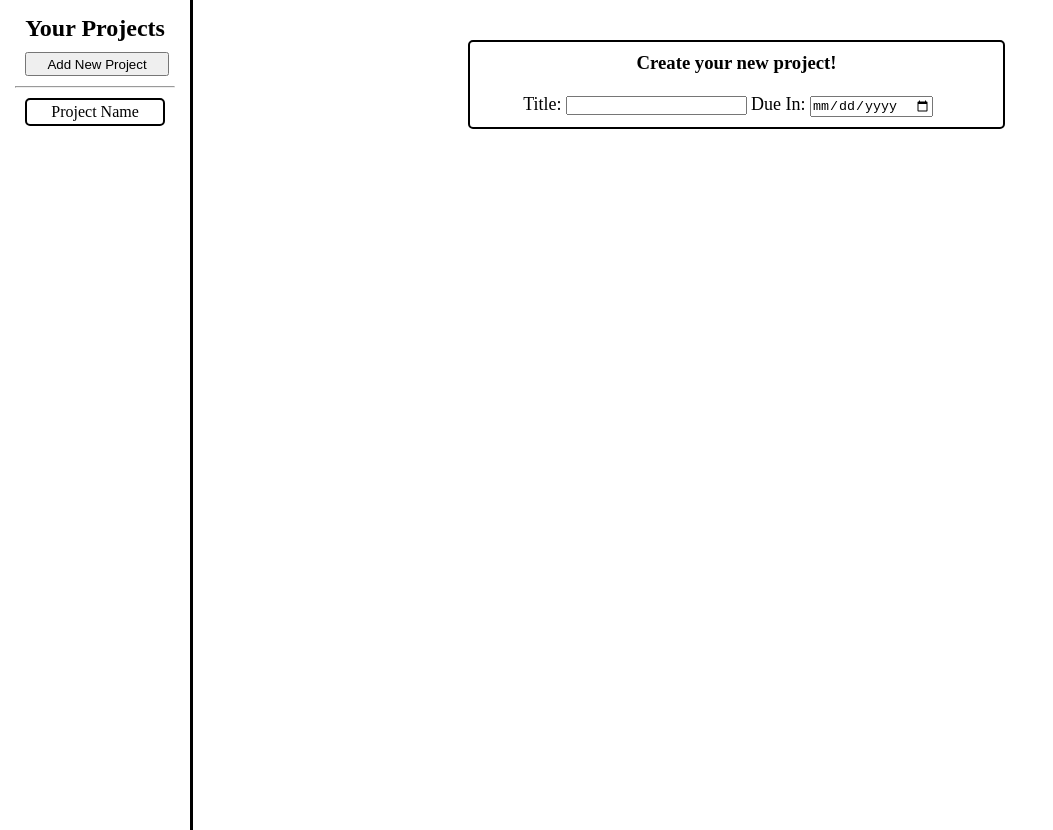
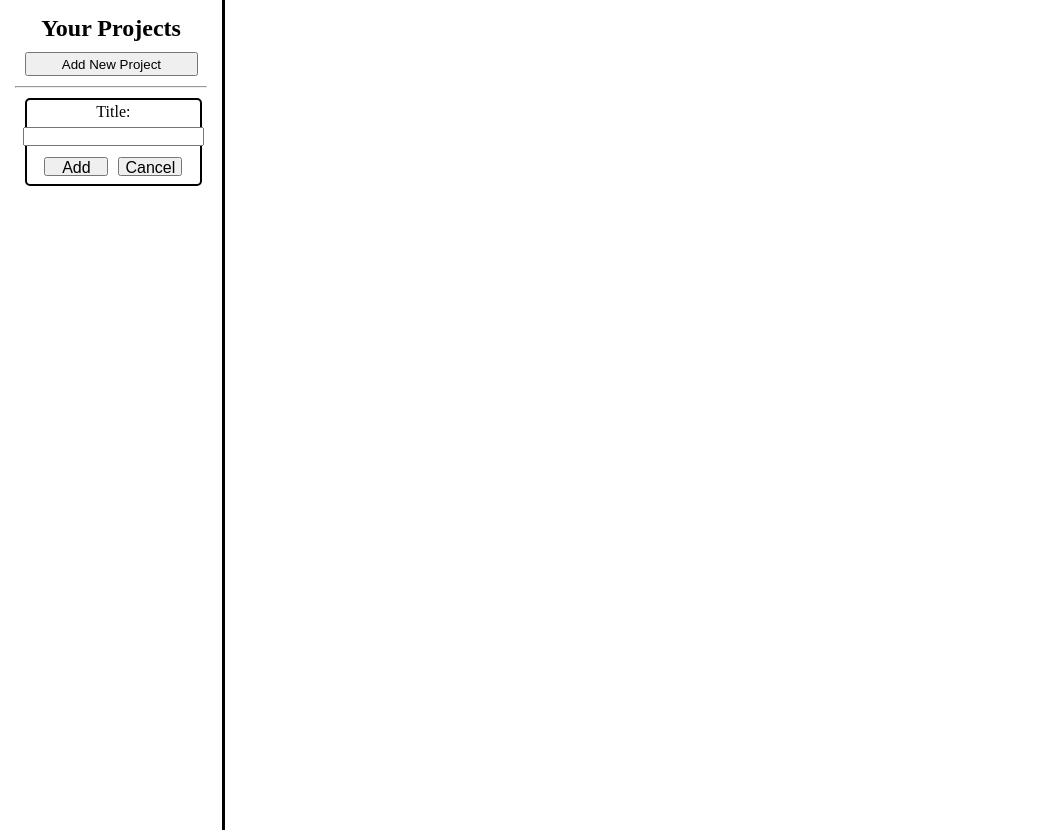
Before and after one commit to Rafa-BP/ToDoList-Project, a website built with webpack: page src/template.html in a window 1280 px wide. Both pictures are taken after a click on the button "Add New Project". Shown: the whole page, without its empty margins (0-1053 px from the left). Built offline with nearby package versions, Linux system fonts and the light colour scheme.

Commit message:
Starter prompt for adding new project.

```diff
--- a/package.json
+++ b/package.json
@@ -4,6 +4,8 @@
     "build": "npx webpack"
   },
   "devDependencies": {
+    "eslint": "^9.39.2",
+    "prettier": "^3.8.0",
     "webpack": "^5.104.1",
     "webpack-cli": "^6.0.1",
     "webpack-dev-server": "^5.2.3"
--- a/src/DOMhandler.js
+++ b/src/DOMhandler.js
@@ -1,18 +1,73 @@
+
+import { CreateNewProject } from "./DataHandler";
 
 const projectsContainer = document.getElementById("projects-container")
+const main = document.getElementById("container-main")
 
 function AppendProject(project) {
     projectsContainer.appendChild(project);
 }
 
-export function CreateProjectElement(title) {
-    let newProject = document.createElement("nav");
+export function ClearProjects() {
+    projectsContainer.innerHTML = "";
+}
+
+export function CreateProjects() {
+
+};
+
+function CreateProjectElement(title) {
+    let newProject = document.createElement("button");
     newProject.id = "project";
-
-    let newTitle = document.createElement("p");
-    newTitle.textContent = title;
-
-    newProject.appendChild(newTitle);
+    newProject.textContent = title;
 
     AppendProject(newProject);
 };
+
+export function CreateProjectPrompt() {
+    let newPrompt = document.createElement("section");
+    newPrompt.id = "newProjectPrompt";
+
+    let titleLabel = document.createElement("label");
+    titleLabel.for = "newProjectTitle";
+    titleLabel.textContent = "Title: "
+
+    let titleInput = document.createElement("input");
+    titleInput.type = "text";
+    titleInput.id = "newProjectTitle";
+
+    newPrompt.appendChild(titleLabel);
+    newPrompt.appendChild(titleInput);
+
+    let btnDiv = document.createElement("div");
+    btnDiv.classList.add("container-row");
+
+    let btnCreate = document.createElement("button");
+    btnCreate.id = "btnAddProject";
+    btnCreate.textContent = "Add";
+
+    btnCreate.addEventListener('click', () => {
+        let title = titleInput.value;
+
+        CreateNewProject(title);
+        CreateProjectElement(title);
+
+        ClearProjects();
+    });
+
+    let btnCancel = document.createElement("button");
+    btnCancel.id = "btnCancelProject";
+    btnCancel.textContent = "Cancel";
+
+    btnCancel.addEventListener('click', () => {
+        ClearProjects();
+    });
+
+
+    btnDiv.appendChild(btnCreate);
+    btnDiv.appendChild(btnCancel);
+
+    newPrompt.appendChild(btnDiv);
+
+    projectsContainer.appendChild(newPrompt);
+};
--- a/src/DataHandler.js
+++ b/src/DataHandler.js
@@ -1,9 +1,35 @@
-import { CreateProjectElement } from "./DOMhandler";
+class Project {
+    constructor(title) {
+        this.title
+    };
+;}
 
-export function CreateNewProject() {
+class Todo {
+    constructor(title, priority) {
+        this.title,
+        this.priority
+    };
+};
+
+function GetProjects() {
+    return localStorage.getItem("projects");
+};
+
+export function CreateNewProject(title) {
+    let newProject = new Project(title);
+
+    let currentProjects = GetProjects();
+
+    if (currentProjects) {
+        let newList = JSON.stringify(currentProjects + newProject.title);
+        localStorage.setItem("projects", newList);
+    } else {
+        let test = JSON.stringify(newProject.title);
+        localStorage.setItem("projects", test);
+    }
 
 }
 
-function GetNewProjectInfo() {
+export function CreateNewTodo(title, ) {
 
 };
--- a/src/index.js
+++ b/src/index.js
@@ -1,9 +1,16 @@
 import "./styles.css";
 
-import { CreateNewProject } from "./DataHandler";
+import { CreateProjectPrompt, CreateProjects, ClearProjects } from "./DOMhandler";
 
-const btnNewProject = document.getElementById("btnNewProject");
+const btnNewProject = document.getElementById("btnNewProject");;
 
 btnNewProject.addEventListener('click', () => {
-    CreateNewProject("cool");
+    ClearProjects();
+    CreateProjectPrompt();
 });
+
+document.addEventListener('click', e => {
+    if (e.target.id == "project") {
+
+    };
+});
--- a/src/styles.css
+++ b/src/styles.css
@@ -7,6 +7,11 @@
 #newProjectPrompt,
 .container-row {
     display: flex;
+}
+
+.container-row > * {
+    padding: 0px;
+    margin: 5px;
 }
 
 #container-main {
@@ -43,10 +48,11 @@
     border: 2px solid black;
     border-radius: 5px;
 
-    margin: 10px;
+    margin: 8px;
     padding: 3px;
 
-    max-width: 15vw;
+    width: 90%;
+    height: 2rem;
 
     text-align: center;
     font-size: medium;
@@ -60,12 +66,21 @@
     justify-content: center;
     align-items: center;
 
-    margin: 30px;
+    width: 90%;
+    margin: 10px;
 
     min-width: 50%;
     min-height: 10vh;
 }
 
 #newProjectPrompt > * {
-    padding: 10px;
+    margin: 3px;
 }
+
+#btnAddProject,
+#btnCancelProject {
+    height: 1.2rem;
+    width: 4rem;
+
+    font-size: medium;
+}
--- a/src/template.html
+++ b/src/template.html
@@ -16,22 +16,12 @@
             </header>
 
             <main id="projects-container">
-                <nav id="project">
-                    <p>Project Name</p>
-                </nav>
+
             </main>
         </aside>
 
         <main id="container-main">
-            <section id="newProjectPrompt">
-                <h3>Create your new project!</h3>
-                <span style="width: 80%;">
-                    <label for="newProjectName" style="font-size: large;">Title: </label>
-                    <input type="text" id="newProjectName">
-                    <label for="newProjectDate" style="font-size: large;">Due In:  </label>
-                    <input type="date" id="newProjectDate">
-                </span>
-            </section>
+
         </main>
     </body>
 </html>
```
Also changed, not shown: dist/index.html, dist/main.js, 1 other file.
